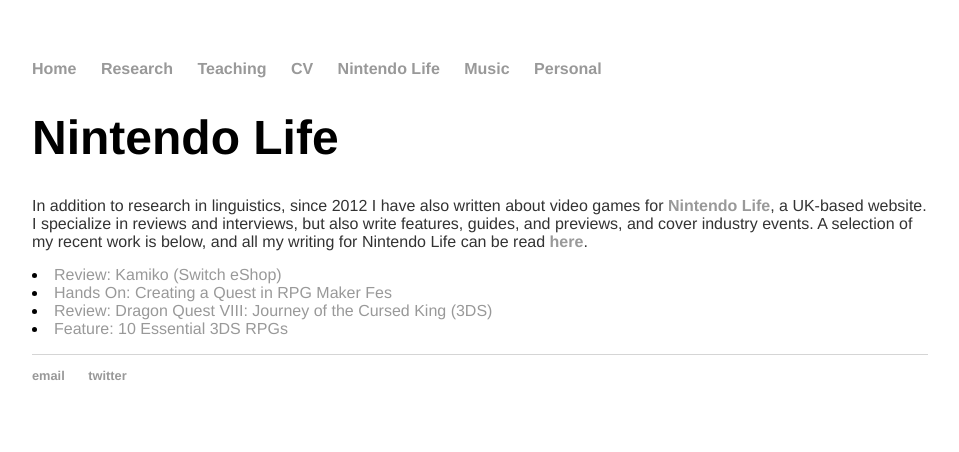
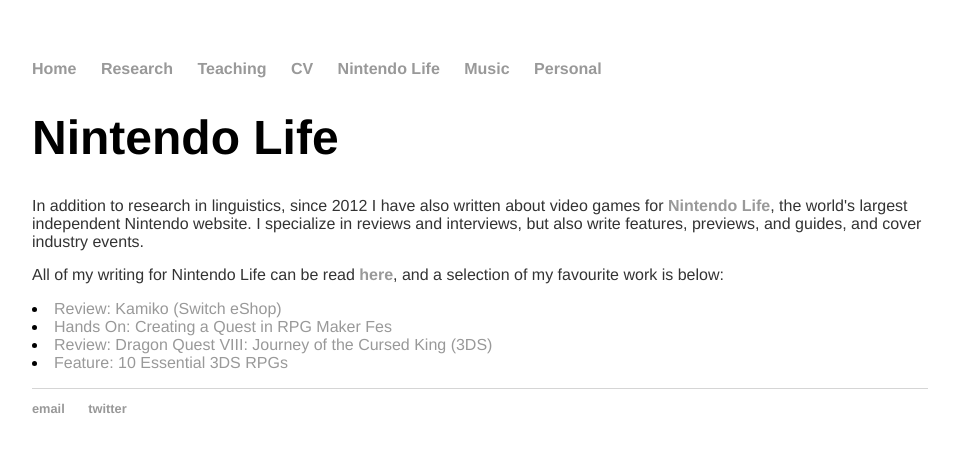
Before and after one commit to morgansleeper/morgansleeper.github.io, a Jekyll site: the page built from nintendolife/index.html, in a window 1280 px wide. Shown: the top 452 px of the page, without its empty margins (160-1119 px from the left). Built offline with Jekyll 4.4.1, drawn with Linux system fonts in a browser that asks for light colours.

Commit message:
Update index.html

```diff
--- a/nintendolife/index.html
+++ b/nintendolife/index.html
@@ -4,9 +4,10 @@
 ---
 <h1>Nintendo Life</h1>
 <p>In addition to research in linguistics, since 2012 I have also written about video games for <a href = http://www.nintendolife.com><b>Nintendo Life</b></a>,
-  a UK-based website. I specialize in reviews and interviews, but also write features, guides, and previews, and cover industry events.
-  A selection of my recent work is below, and all my writing for Nintendo Life can be read
-  <a href = http://www.nintendolife.com/staff/morgan-sleeper><b>here</b></a>.<p>
+  the world's largest independent Nintendo website. I specialize in reviews and interviews, but also write features, previews,
+  and guides, and cover industry events.</p>
+<p>All of my writing for Nintendo Life can be read
+  <a href = http://www.nintendolife.com/staff/morgan-sleeper><b>here</b></a>, and a selection of my favourite work is below:</p>
 <p>
   <li><a href = http://www.nintendolife.com/reviews/switch-eshop/kamiko>Review: Kamiko (Switch eShop)</a></li>
   <li><a href = http://www.nintendolife.com/news/2017/02/hands_on_creating_a_quest_in_rpg_maker_fes>Hands On: Creating a Quest in RPG Maker Fes</a></li>
```
